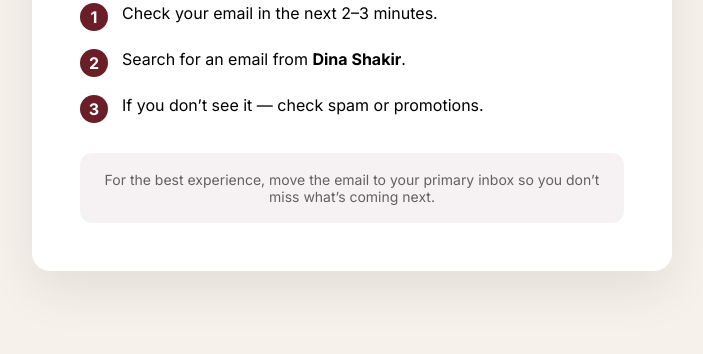
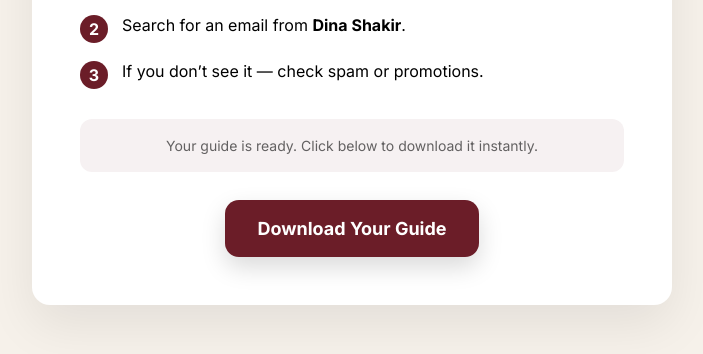
Before and after one commit to dina-stack/Backend, a website: page success-framework.html in a window 1280 px wide. Shown: the part 410-764 px from the top of the page, without its empty margins (288-991 px from the left). Drawn offline with nearby package versions, Linux system fonts and the light colour scheme.

Commit message:
add guide button to success page

```diff
--- a/success-framework.html
+++ b/success-framework.html
@@ -138,8 +138,24 @@ If you don’t see it — check spam or promotions.
 </div>
 
 <div class="tip">
-For the best experience, move the email to your primary inbox so you don’t miss what’s coming next.
+Your guide is ready. Click below to download it instantly.
 </div>
+<a href="https://drive.google.com/file/d/1HMvDWfrxwJUqvFUCR4PZfoA-hpaRnF3z/view"
+   target="_blank"
+   style="
+      display:inline-block;
+      margin-top:28px;
+      background:#6B1D28;
+      color:#fff;
+      padding:18px 32px;
+      border-radius:14px;
+      font-weight:700;
+      text-decoration:none;
+      font-size:18px;
+      box-shadow:0 10px 25px rgba(0,0,0,.15);
+   ">
+   Download Your Guide
+</a>
 
 </div>
 
```
